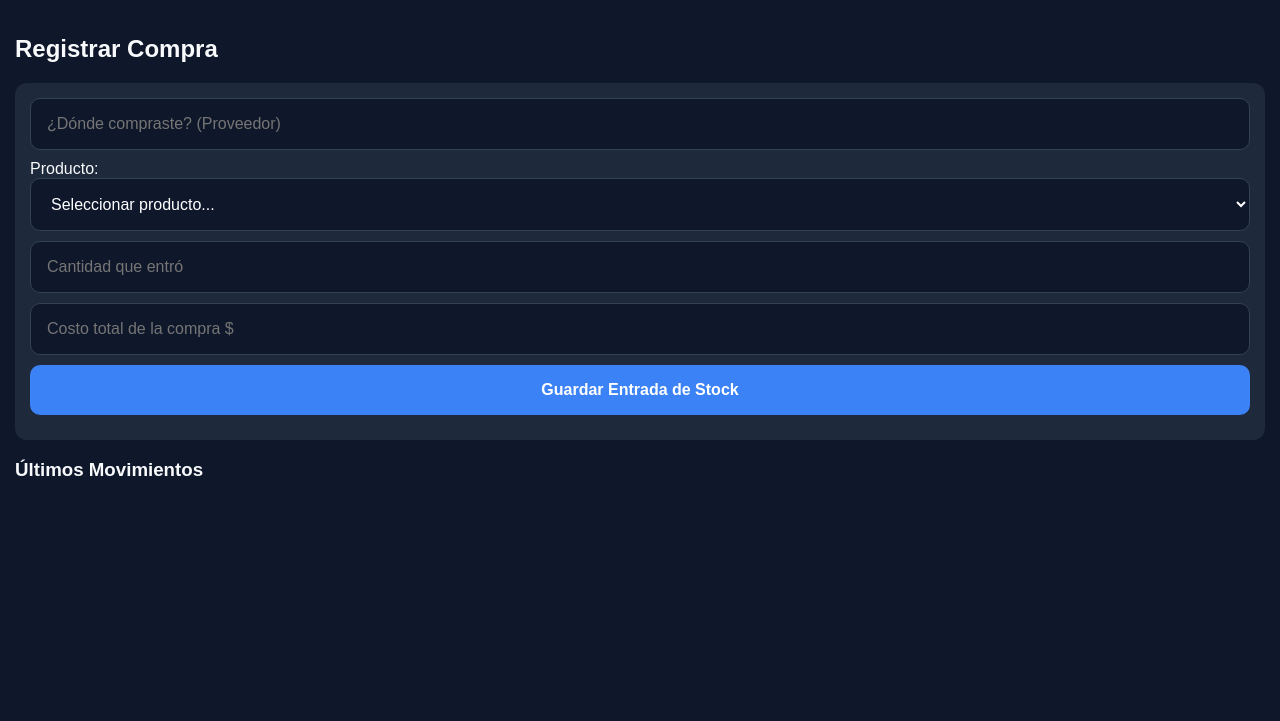
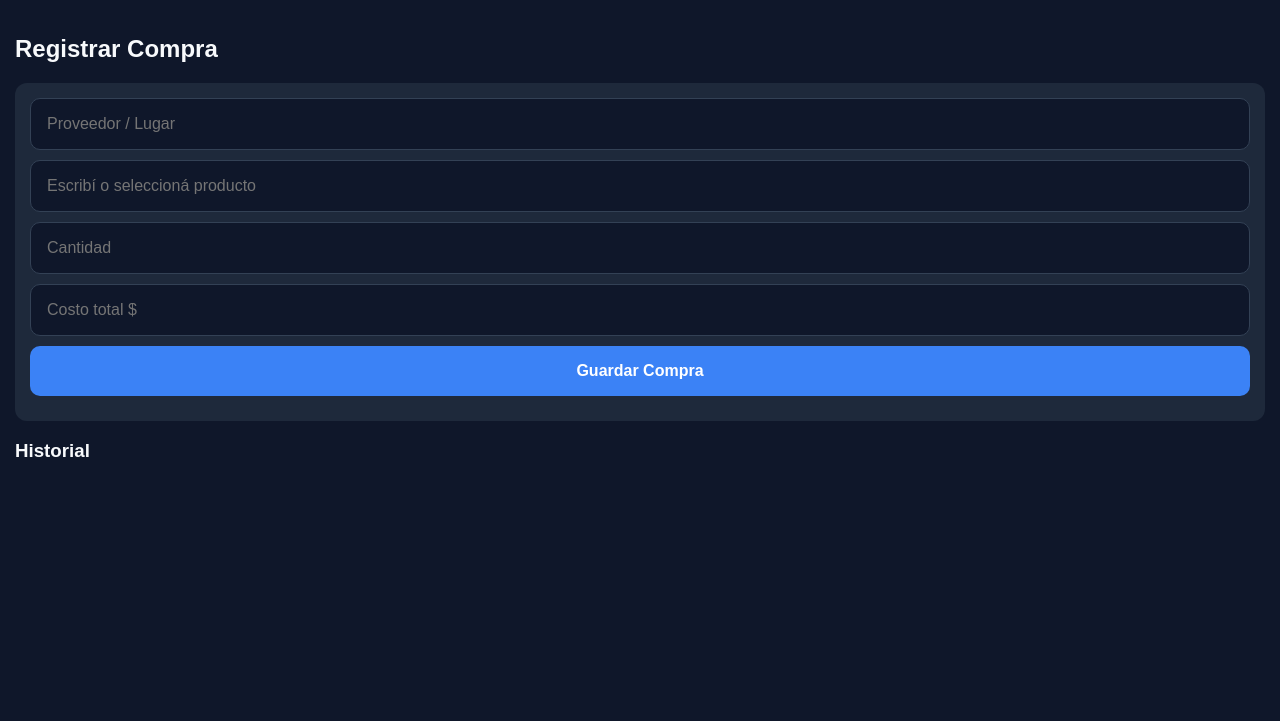
Before and after one commit to nicomartinezytm-pixel/distribuidora, a Flask app: page /compras in a window 1280 px wide. Shown: the top 721 px of the page. Run offline with Flask 3, Linux system fonts and the light colour scheme; data that the repository does not hold is empty.

Commit message:
Update compras.html

```diff
--- a/templates/compras.html
+++ b/templates/compras.html
@@ -3,28 +3,26 @@
 <h2>Registrar Compra</h2>
 <div class="card">
     <form action="/agregar_compra" method="POST">
-        <input type="text" name="lugar" placeholder="¿Dónde compraste? (Proveedor)">
+        <input type="text" name="lugar" placeholder="Proveedor / Lugar">
 
-        <label>Producto:</label>
-        <select name="producto" required>
-            <option value="">Seleccionar producto...</option>
+        <input list="lista-prods" name="producto" placeholder="Escribí o seleccioná producto" required>
+        <datalist id="lista-prods">
             {% for p in productos %}
-            <option value="{{ p.nombre }}">{{ p.nombre }}</option>
+            <option value="{{ p.nombre }}">
             {% endfor %}
-        </select>
+        </datalist>
 
-        <input type="number" name="cantidad" placeholder="Cantidad que entró" required>
-        <input type="number" step="0.01" name="total" placeholder="Costo total de la compra $" required>
-
-        <button type="submit">Guardar Entrada de Stock</button>
+        <input type="number" name="cantidad" placeholder="Cantidad" required>
+        <input type="number" step="0.01" name="total" placeholder="Costo total $" required>
+        <button type="submit">Guardar Compra</button>
     </form>
 </div>
 
-<h3>Últimos Movimientos</h3>
+<h3>Historial</h3>
 {% for h in historial %}
-<div class="card" style="font-size: 14px;">
-    <b>{{ h.producto }}</b> - {{ h.cantidad }} unidades<br>
-    <small>Proveedor: {{ h.lugar }} | Total: ${{ h.total }}</small>
+<div class="card">
+    <b>{{ h.producto }}</b> ({{ h.cantidad }} un.) - ${{ h.total }}<br>
+    <small>{{ h.lugar }} - {{ h.fecha }}</small>
 </div>
 {% endfor %}
 {% endblock %}
```
